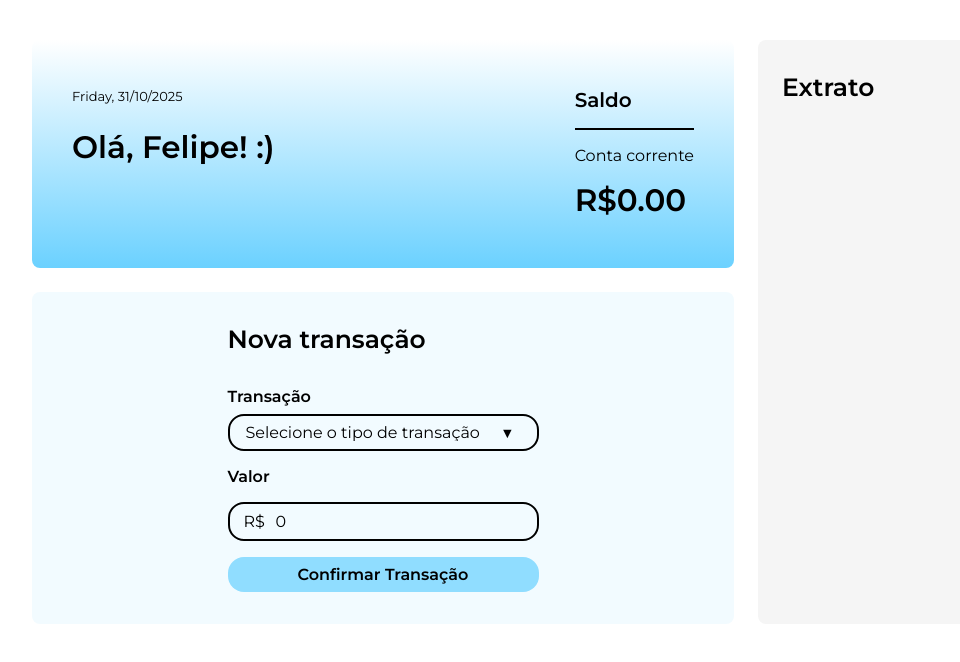
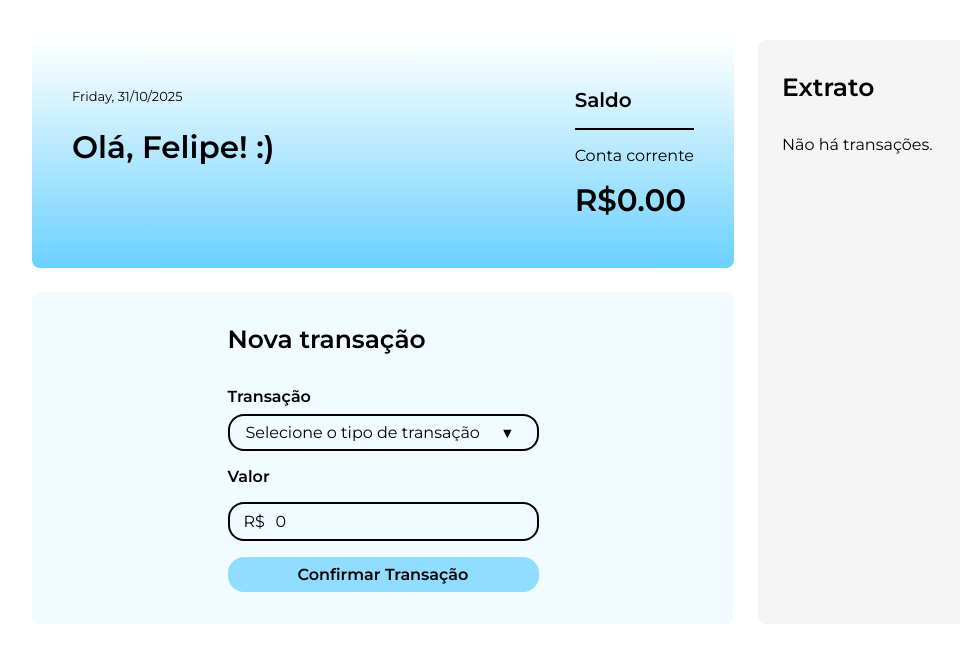
Before and after one commit to feliven/anybank, an Angular app: page / in a window 1280 px wide. Shown: the top 662 px of the page, without its empty margins (104-1064 px from the left). Built offline with nearby package versions, Linux system fonts and the light colour scheme.

Commit message:
cria id para transações com nanoid

```diff
--- a/package.json
+++ b/package.json
@@ -17,6 +17,7 @@
     "@angular/platform-browser": "^19.2.0",
     "@angular/platform-browser-dynamic": "^19.2.0",
     "@angular/router": "^19.2.0",
+    "nanoid": "^5.1.6",
     "rxjs": "~7.8.0",
     "tslib": "^2.3.0",
     "zone.js": "~0.15.0"
--- a/src/app/extrato/extrato.component.html
+++ b/src/app/extrato/extrato.component.html
@@ -2,10 +2,13 @@
   <h2 class="titulo">Extrato</h2>
 
   <ul class="transacoes">
-    @for (item of listaTransacoes(); track $index) {
+    @for (itemListaTransacoes of listaTransacoes(); track
+    itemListaTransacoes.id) {
     <li>
-      <app-transacao [transacao]="item"></app-transacao>
+      <app-transacao [transacao]="itemListaTransacoes"></app-transacao>
     </li>
+    } @empty {
+    <li aria-hidden="true">Não há transações.</li>
     }
   </ul>
 </aside>
--- a/src/app/modelos/transacao.ts
+++ b/src/app/modelos/transacao.ts
@@ -1,4 +1,8 @@
+import { nanoid } from 'nanoid';
+
 export class Transacao {
+  readonly id = nanoid();
+
   constructor(
     public readonly tipo: TipoTransacao,
     public readonly valor: number
```
Also changed, not shown: 1 other file (tests, documents, lock files or other folders).
